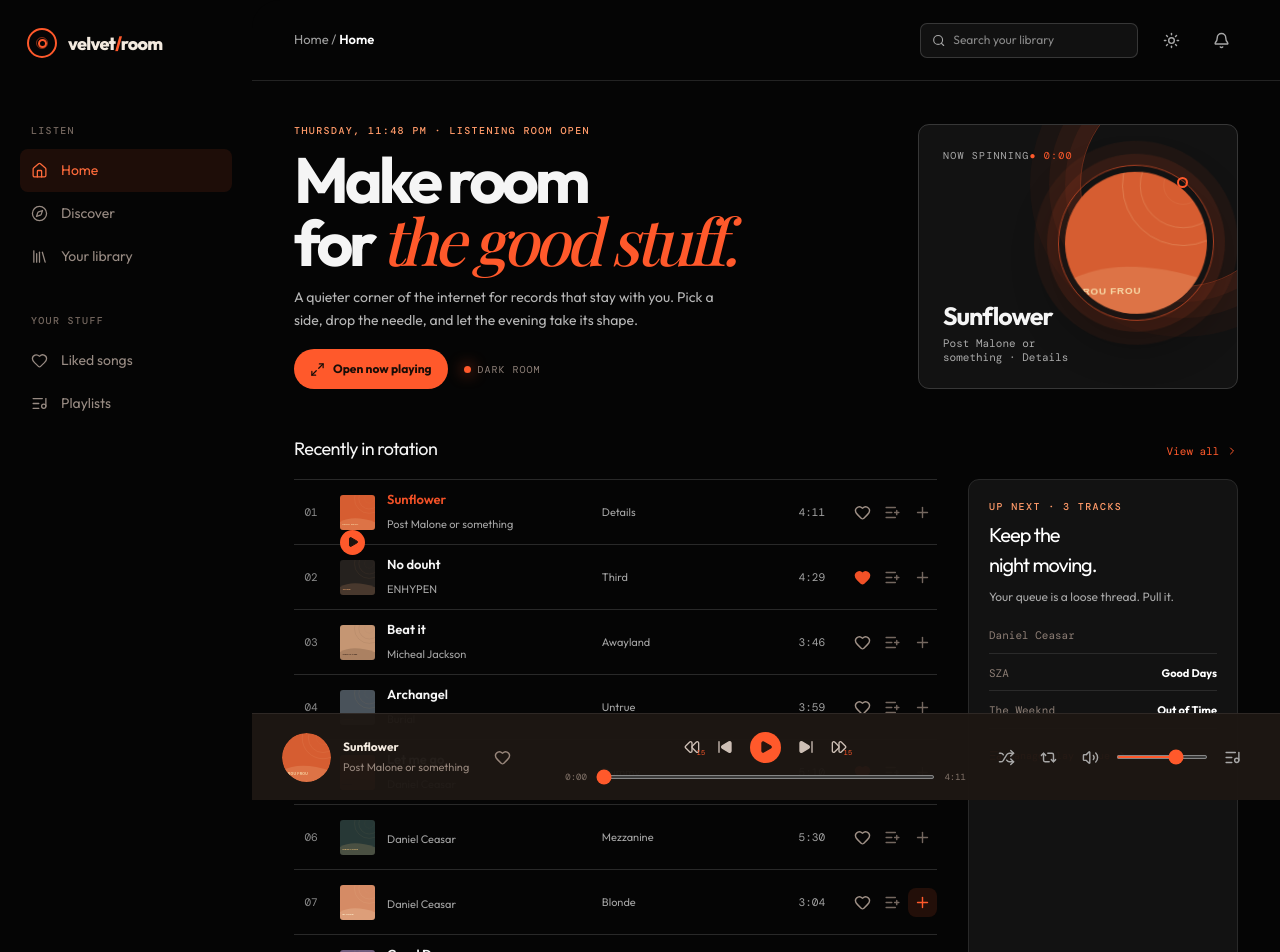
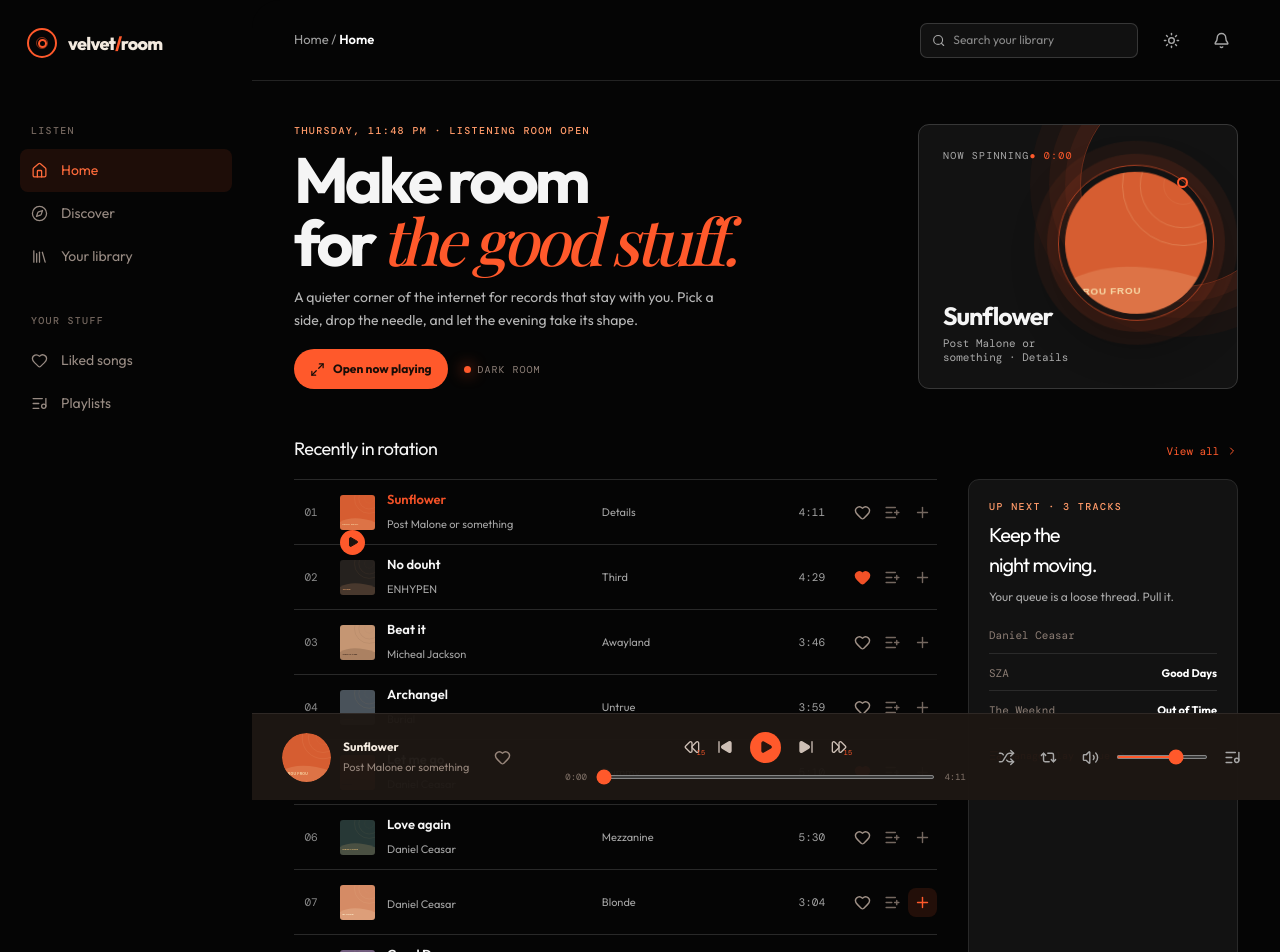
Before and after one commit to ghostshadow4629/velvet-room-player, a React (Vite) app in the folder artifacts/orange-black-music-player/: page / in a window 1280 px wide. Shown: the top 952 px of the page. Built offline with nearby package versions, Linux system fonts and the light colour scheme; a web font is replaced by a local one.

Commit message:
Update track details for Daniel Ceasar

```diff
--- a/artifacts/orange-black-music-player/src/App.tsx
+++ b/artifacts/orange-black-music-player/src/App.tsx
@@ -63,7 +63,7 @@ const tracks: Track[] = [
   { id: 3, title: 'Beat it', artist: 'Micheal Jackson', album: 'Awayland', length: '3:46', seconds: 226, cover: artwork('#c59673', '#35221a', 'AWAYLAND'), audioUrl: 'https://github.com/ghostshadow4629/velvet-room-player/raw/refs/heads/main/artifacts/orange-black-music-player/public/Michael%20Jackson%20-%20Beat%20It%20(Official%204K%20Video).mp3', accent: '#e6b28b', glow: '#5d3727' }, // hey if you're reading this ghostshadow is bad at geometry dash hahaahahahaahha /j /j /j don't tell him
   { id: 4, title: 'Archangel', artist: 'Burial', album: 'Untrue', length: '3:59', seconds: 239, cover: artwork('#49525a', '#f2b15e', 'UNTRUE'), audioUrl: 'https://github.com/ghostshadow4629/velvet-room-player/raw/refs/heads/main/artifacts/orange-black-music-player/public/Dubioza%20Kolektiv%20-%20I%20Am%20from%20Bosnia%20-%20Take%20Me%20to%20America%20(Official%20video)%20-%20Dubioza%20kolektiv.mp3', accent: '#f2b15e', glow: '#38434a' },
   { id: 5, title: 'Let me go', artist: 'Daniel Ceasar', album: 'Dummy', length: '5:10', seconds: 310, cover: artwork('#b7492f', '#1e1714', 'DUMMY'), audioUrl: 'https://github.com/ghostshadow4629/velvet-room-player/raw/refs/heads/main/artifacts/orange-black-music-player/public/Daniel%20Caesar%20-%20Let%20Me%20Go%20(Lyric%20Video).mp3', accent: '#ef7049', glow: '#702516' },
-  { id: 6, title: '', artist: 'Daniel Ceasar', album: 'Mezzanine', length: '5:30', seconds: 330, cover: artwork('#273836', '#e7bc78', 'MEZZANINE'), audioUrl: 'https://www.soundhelix.com/examples/mp3/SoundHelix-Song-6.mp3', accent: '#e7bc78', glow: '#1f4c49' },
+  { id: 6, title: 'Love again', artist: 'Daniel Ceasar', album: 'Mezzanine', length: '5:30', seconds: 330, cover: artwork('#273836', '#e7bc78', 'MEZZANINE'), audioUrl: 'https://github.com/ghostshadow4629/velvet-room-player/raw/refs/heads/main/artifacts/orange-black-music-player/public/Brandy%20x%20Daniel%20Caesar%20-%20%22%20Love%20Again%22%20(Official%20Audio).mp3', accent: '#e7bc78', glow: '#1f4c49' },
   { id: 7, title: '', artist: 'Daniel Ceasar', album: 'Blonde', length: '3:04', seconds: 184, cover: artwork('#d58b65', '#fff1cf', 'BLONDE'), audioUrl: 'https://www.soundhelix.com/examples/mp3/SoundHelix-Song-7.mp3', accent: '#ffd0a5', glow: '#6b3b2d' },
   { id: 8, title: 'Good Days', artist: 'SZA', album: 'SOS', length: '4:39', seconds: 279, cover: artwork('#715d7e', '#f6c27d', 'SOS'), audioUrl: 'https://www.soundhelix.com/examples/mp3/SoundHelix-Song-8.mp3', accent: '#e3a9ff', glow: '#3d2a4c' },
   { id: 9, title: 'Out of Time', artist: 'The Weeknd', album: 'Dawn FM', length: '3:34', seconds: 214, cover: artwork('#bd4c32', '#ffd086', 'DAWN FM'), audioUrl: 'https://www.soundhelix.com/examples/mp3/SoundHelix-Song-9.mp3', accent: '#ff9870', glow: '#7d251c' },
```
